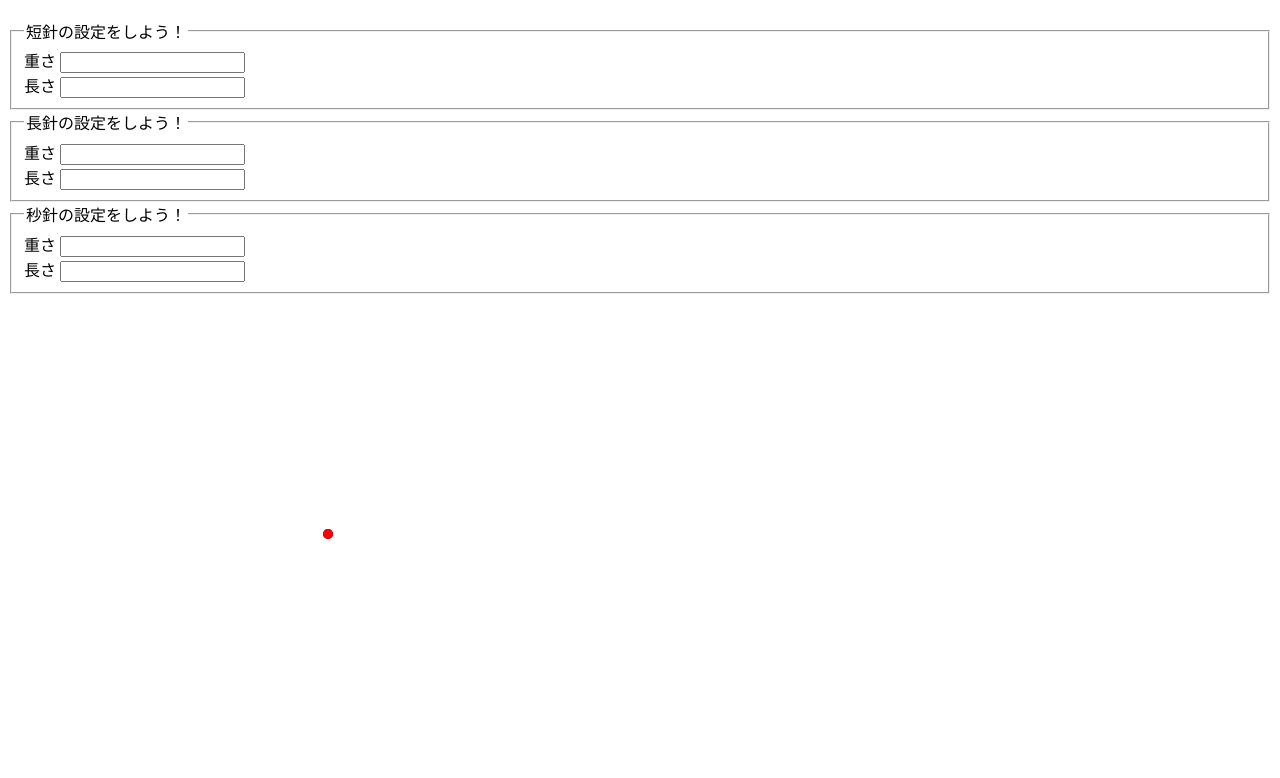
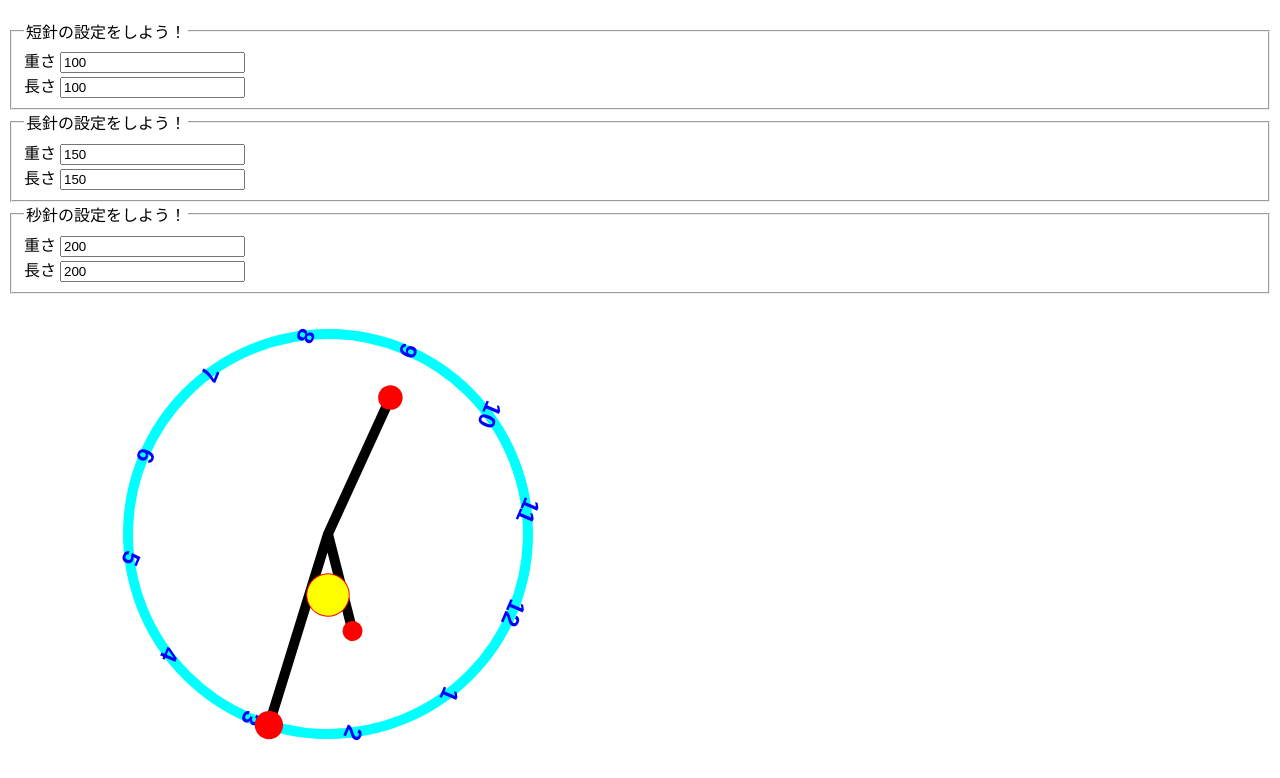
Before and after one commit to KusaReMKN/clock, a plain HTML site: page index.html in a window 1280 px wide. Shown: the part 70-848 px from the top of the page. Drawn offline with Linux system fonts and the light colour scheme.

Commit message:
Second version

```diff
--- a/index.html
+++ b/index.html
@@ -17,33 +17,33 @@
 <legend>短針の設定をしよう！</legend>
 <div>
 <label for="hour_m">重さ</label>
-<input type="number" id="hour_m" min="0">
+<input type="number" id="hour_m" min="0" value="100">
 </div>
 <div>
 <label for="hour_l">長さ</label>
-<input type="number" id="hour_l" min="0">
+<input type="number" id="hour_l" min="0" value="100">
 </div>
 </fieldset>
 <fieldset>
 <legend>長針の設定をしよう！</legend>
 <div>
 <label for="min_m">重さ</label>
-<input type="number" id="min_m" min="0">
+<input type="number" id="min_m" min="0" value="150">
 </div>
 <div>
 <label for="min_l">長さ</label>
-<input type="number" id="min_l" min="0">
+<input type="number" id="min_l" min="0" value="150">
 </div>
 </fieldset>
 <fieldset>
 <legend>秒針の設定をしよう！</legend>
 <div>
 <label for="sec_m">重さ</label>
-<input type="number" id="sec_m" min="0">
+<input type="number" id="sec_m" min="0" value="200">
 </div>
 <div>
 <label for="sec_l">長さ</label>
-<input type="number" id="sec_l" min="0">
+<input type="number" id="sec_l" min="0" value="200">
 </div>
 </fieldset>
 </form>
--- a/js/index.js
+++ b/js/index.js
@@ -4,56 +4,121 @@ const ctx = window.canvas.getContext('2d');
 
 function update()
 {
+	const length = { };
+	length.sec = +sec_l.value;
+	length.min = +min_l.value;
+	length.hour = +hour_l.value;
+
+	const weight = { };
+	weight.sec = +sec_m.value;
+	weight.min = +min_m.value;
+	weight.hour = +hour_m.value;
+	weight.all = weight.sec + weight.min + weight.hour;
+
 	const now = new Date();
-	const sec = now.getSeconds() + now.getMilliseconds() / 1000;
-	const min = now.getMinutes() + sec / 60;
-	const hour = (now.getHours() + min / 60) % 12;
+	const clock = { };
+	clock.sec = now.getSeconds() + now.getMilliseconds() / 1e3;
+	clock.min = now.getMinutes() + clock.sec / 60;
+	clock.hour = now.getHours() % 12 + clock.min / 60;
 
-	const center = { x: ctx.canvas.width / 2, y: ctx.canvas.height / 2 };
+	const theta = { };
+	theta.sec = (clock.sec + 15) * Math.PI / 30;
+	theta.min = (clock.min + 15) * Math.PI / 30;
+	theta.hour = (clock.hour + 3) * Math.PI / 6;
 
-	const secth = (sec + 15) * Math.PI / 30;
-	const minth = (min + 15) * Math.PI / 30;
-	const hourth = (hour + 3) * Math.PI / 6;
+	const edge = { };
+	edge.sec = {
+		x: length.sec * -Math.cos(theta.sec),
+		y: length.sec * -Math.sin(theta.sec),
+	};
+	edge.min = {
+		x: length.min * -Math.cos(theta.min),
+		y: length.min * -Math.sin(theta.min),
+	};
+	edge.hour = {
+		x: length.hour * -Math.cos(theta.hour),
+		y: length.hour * -Math.sin(theta.hour),
+	};
 
-	const sece = { x: -sec_l.value * Math.cos(secth), y: -sec_l.value * Math.sin(secth) };
-	const mine = { x: -min_l.value * Math.cos(minth), y: -min_l.value * Math.sin(minth) };
-	const houre = { x: -hour_l.value * Math.cos(hourth), y: -hour_l.value * Math.sin(hourth) };
+	edge.all = {
+		x: (weight.sec * edge.sec.x + weight.min * edge.min.x + weight.hour * edge.hour.x)
+			/ (weight.sec + weight.min + weight.hour),
+		y: (weight.sec * edge.sec.y + weight.min * edge.min.y + weight.hour * edge.hour.y)
+			/ (weight.sec + weight.min + weight.hour),
+	};
+	theta.all = Math.atan2(-edge.all.y, edge.all.x) + Math.PI / 2;
+
 	ctx.clearRect(0, 0, ctx.canvas.width, ctx.canvas.height);
-	ctx.lineCap = 'round';
+	ctx.save();
+
+	// 描画系の変形
+	ctx.setTransform(1, 0, 0, 1, ctx.canvas.width / 2, ctx.canvas.height / 2);
+	ctx.transform(Math.cos(theta.all), Math.sin(theta.all),
+		-Math.sin(theta.all), Math.cos(theta.all),
+		0, 0);
+
+	// 時計の枠
+	const clockRadius = 200;
+	ctx.save();
+	ctx.strokeStyle = 'cyan';
 	ctx.lineWidth = 10;
-	ctx.strokeStyle = 'black';
 	ctx.beginPath();
-	ctx.moveTo(center.x, center.y);
-	ctx.lineTo(center.x + sece.x, center.y + sece.y);
-	ctx.moveTo(center.x, center.y);
-	ctx.lineTo(center.x + mine.x, center.y + mine.y);
-	ctx.moveTo(center.x, center.y);
-	ctx.lineTo(center.x + houre.x, center.y + houre.y);
+	ctx.ellipse(0, 0, clockRadius, clockRadius, 0, 0, 2 * Math.PI);
 	ctx.stroke();
 
-	const secp = { x: +sec_m.value * sece.x / 2, y: +sec_m.value * sece.y / 2 };
-	const minp = { x: +min_m.value * mine.x / 2, y: +min_m.value * mine.y / 2 };
-	const hourp = { x: +hour_m.value * houre.x / 2, y: +hour_m.value * houre.y / 2 };
-	const allp = {
-		x: (secp.x + minp.x + hourp.x) / (+sec_m.value + +min_m.value + +hour_m.value),
-		y: (secp.y + minp.y + hourp.y) / (+sec_m.value + +min_m.value + +hour_m.value),
-	};
+	ctx.fillStyle = 'blue';
+	ctx.textAlign = 'center';
+	ctx.textBaseline = 'middle';
+	ctx.font = 'bold 24px sans-serif';
+	for (let i = 1; i <= 12; i++) {
+		const th = (i - 3) * Math.PI / 6;
+		ctx.fillText(`${i}`, clockRadius * Math.cos(th), clockRadius * Math.sin(th));
+	}
+	ctx.restore();
+
+	// 時計の針
+	ctx.save();
+	ctx.lineWidth = 10;
 	ctx.lineCap = 'round';
-	ctx.lineWidth = 10;
-	ctx.strokeStyle = 'red';
 	ctx.beginPath();
-	ctx.moveTo(center.x + secp.x, center.y + secp.y);
-	ctx.lineTo(center.x + secp.x, center.y + secp.y);
-	ctx.moveTo(center.x + minp.x, center.y + minp.y);
-	ctx.lineTo(center.x + minp.x, center.y + minp.y);
-	ctx.moveTo(center.x + hourp.x, center.y + hourp.y);
-	ctx.lineTo(center.x + hourp.x, center.y + hourp.y);
+	ctx.moveTo(0, 0);
+	ctx.lineTo(edge.hour.x, edge.hour.y);
+	ctx.moveTo(0, 0);
+	ctx.lineTo(edge.min.x, edge.min.y);
+	ctx.moveTo(0, 0);
+	ctx.lineTo(edge.sec.x, edge.sec.y);
 	ctx.stroke();
-	ctx.strokeStyle = `hsl(${secth * 18000 / Math.PI}deg 100% 50%)`;
+	ctx.restore();
+
+	// 針の重さ
+	ctx.save();
+	ctx.fillStyle = 'red';
 	ctx.beginPath();
-	ctx.moveTo(center.x + allp.x, center.y + allp.y);
-	ctx.lineTo(center.x + allp.x, center.y + allp.y);
+	ctx.ellipse(edge.hour.x, edge.hour.y, Math.sqrt(weight.hour), Math.sqrt(weight.hour),
+		0, 0, 2 * Math.PI);
+	ctx.fill();
+	ctx.beginPath();
+	ctx.ellipse(edge.min.x, edge.min.y, Math.sqrt(weight.min), Math.sqrt(weight.min),
+		0, 0, 2 * Math.PI);
+	ctx.fill();
+	ctx.beginPath();
+	ctx.ellipse(edge.sec.x, edge.sec.y, Math.sqrt(weight.sec), Math.sqrt(weight.sec),
+		0, 0, 2 * Math.PI);
+	ctx.fill();
+	ctx.restore();
+
+	// 全体の重心
+	ctx.save();
+	ctx.fillStyle = 'yellow';
+	ctx.strokeStyle = `hsl(${now.getMilliseconds()%360}deg 100% 50%)`;
+	ctx.beginPath();
+	ctx.ellipse(edge.all.x, edge.all.y, Math.sqrt(weight.all), Math.sqrt(weight.all),
+		0, 0, 2 * Math.PI);
+	ctx.fill();
 	ctx.stroke();
+	ctx.restore();
+
+	ctx.restore();
 
 	window.requestAnimationFrame(update);
 }
```
